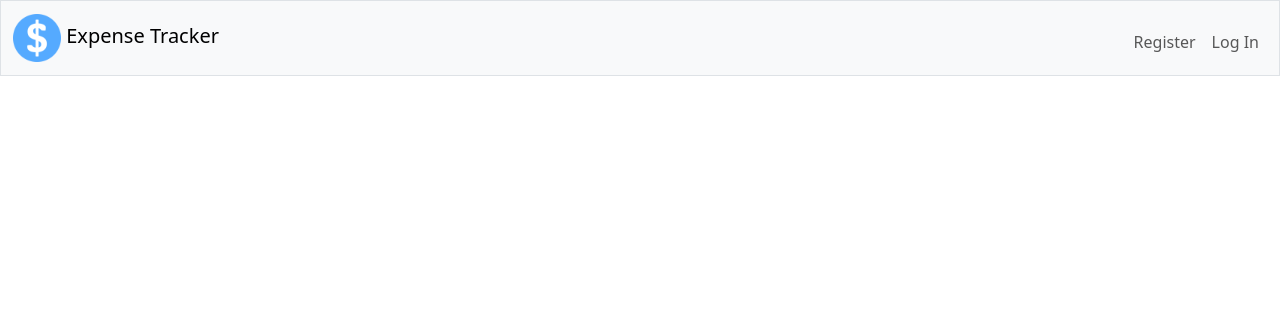
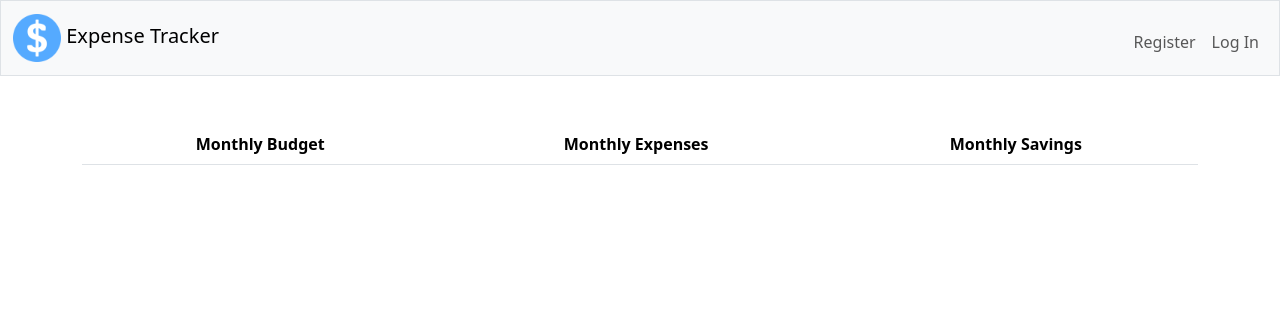
Before and after one commit to swaraliz11/expense-tracker, a Flask app: template templates/budget2.html in a window 1280 px wide. Shown: the top 336 px of the page. Run offline with Flask 3, Linux system fonts and the light colour scheme; the template is opened without the code that fills it, so the values that code supplies are empty.

Commit message:
modified budget2.html

```diff
--- a/templates/budget2.html
+++ b/templates/budget2.html
@@ -5,5 +5,16 @@
 {% endblock %}
 
 {% block main %}
-    <div></div>
+    <table class="table table-striped">
+        <thead>
+            <tr>
+                <th scope="col"> Monthly Budget </th>
+                <th scope="col"> Monthly Expenses </th>
+                <th scope="col"> Monthly Savings </th>
+            </tr>
+        </thead>
+        <tbody>
+
+        </tbody>
+    </table>
 {% endblock %}
```
